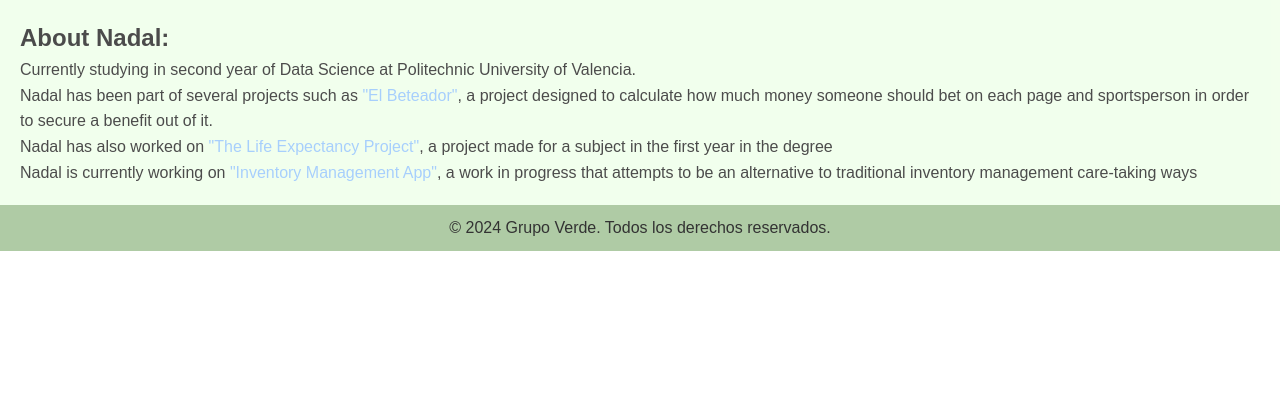
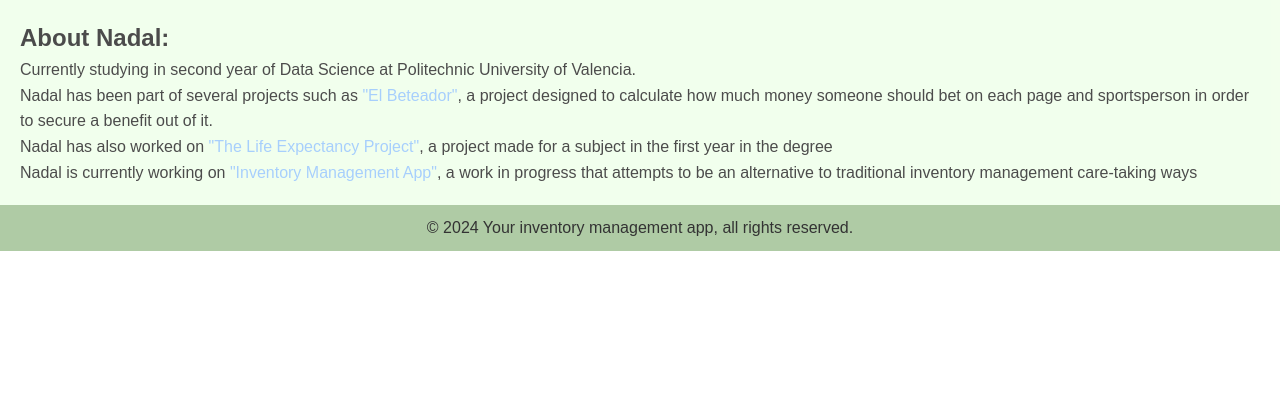
Before and after one commit to NadalBQ/inventory_management_app, a Flask app: page /nadal in a window 1280 px wide. Shown: the part 118-529 px from the top of the page. Run offline with Flask 3, Linux system fonts and the light colour scheme; some libraries are stand-ins or nearby versions.

Commit message:
Corrected footer at nadal.html and theProject.html

```diff
--- a/templates/nadal.html
+++ b/templates/nadal.html
@@ -40,7 +40,7 @@
     </section>
 
     <footer>
-        <p>&copy; 2024 Grupo Verde. Todos los derechos reservados.</p>
+        <p>&copy; 2024 Your inventory management app, all rights reserved.</p>
     </footer>
 </body>
 </html>
--- a/templates/theProject.html
+++ b/templates/theProject.html
@@ -32,7 +32,7 @@
         </section>
 
         <footer>
-            <p>&copy; 2024 Grupo Verde. Todos los derechos reservados.</p>
+            <p>&copy; 2024 Your inventory management app, all rights reserved.</p>
         </footer>
     </body>
 </html>
```
